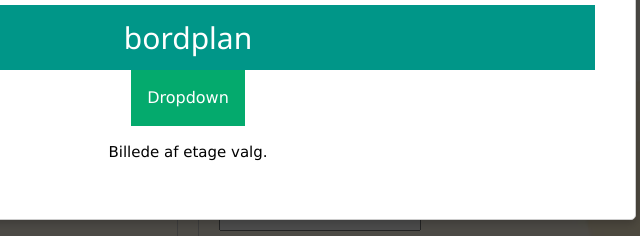
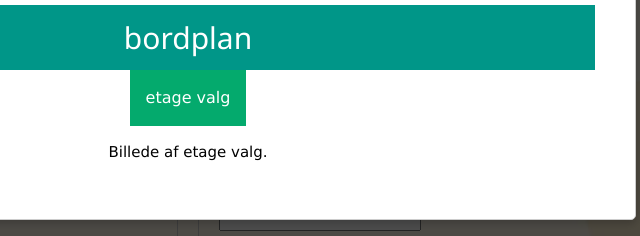
Before and after one commit to JustMeTobi/SPRINT, a plain HTML site: page index.html in a window 1280 px wide. Both pictures are taken after a click on the button "Bordplan". Shown: the part 228-464 px from the top of the page, 452-1092 px from the left. Drawn offline with nearby package versions, Linux system fonts and the light colour scheme.

Commit message:
dropbtn changed name from dropbtn to "etage valg"

```diff
--- a/index.html
+++ b/index.html
@@ -74,7 +74,7 @@
                               </header>
                            </span>
                         <div class="dropdown">
-                          <button class="dropbtn">Dropdown</button>
+                          <button class="dropbtn">etage valg</button>
                           <div class="dropdown-content">
                             <a href="#">Etage 1</a>
                             <a href="#">Etage 2</a>
```
